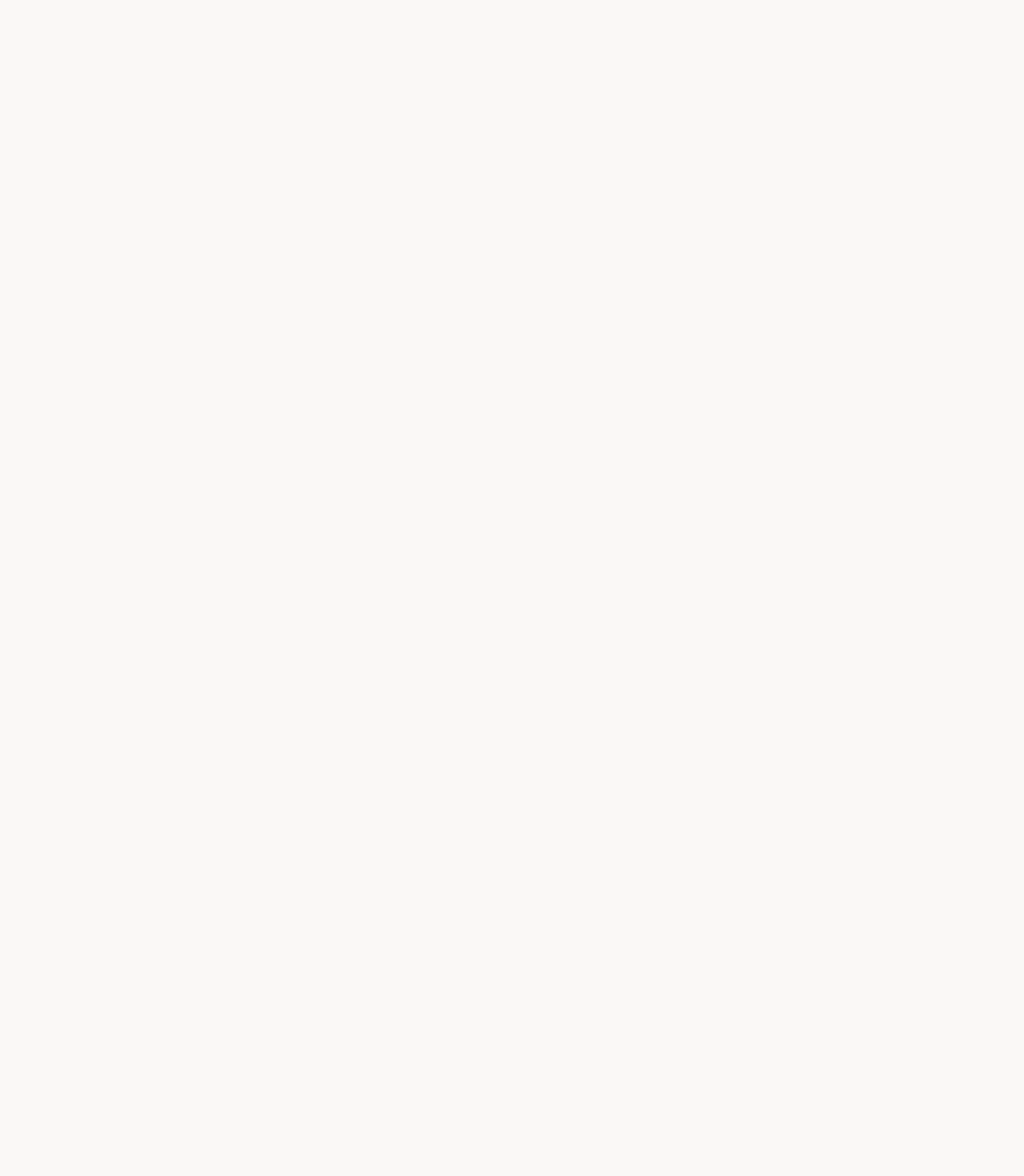
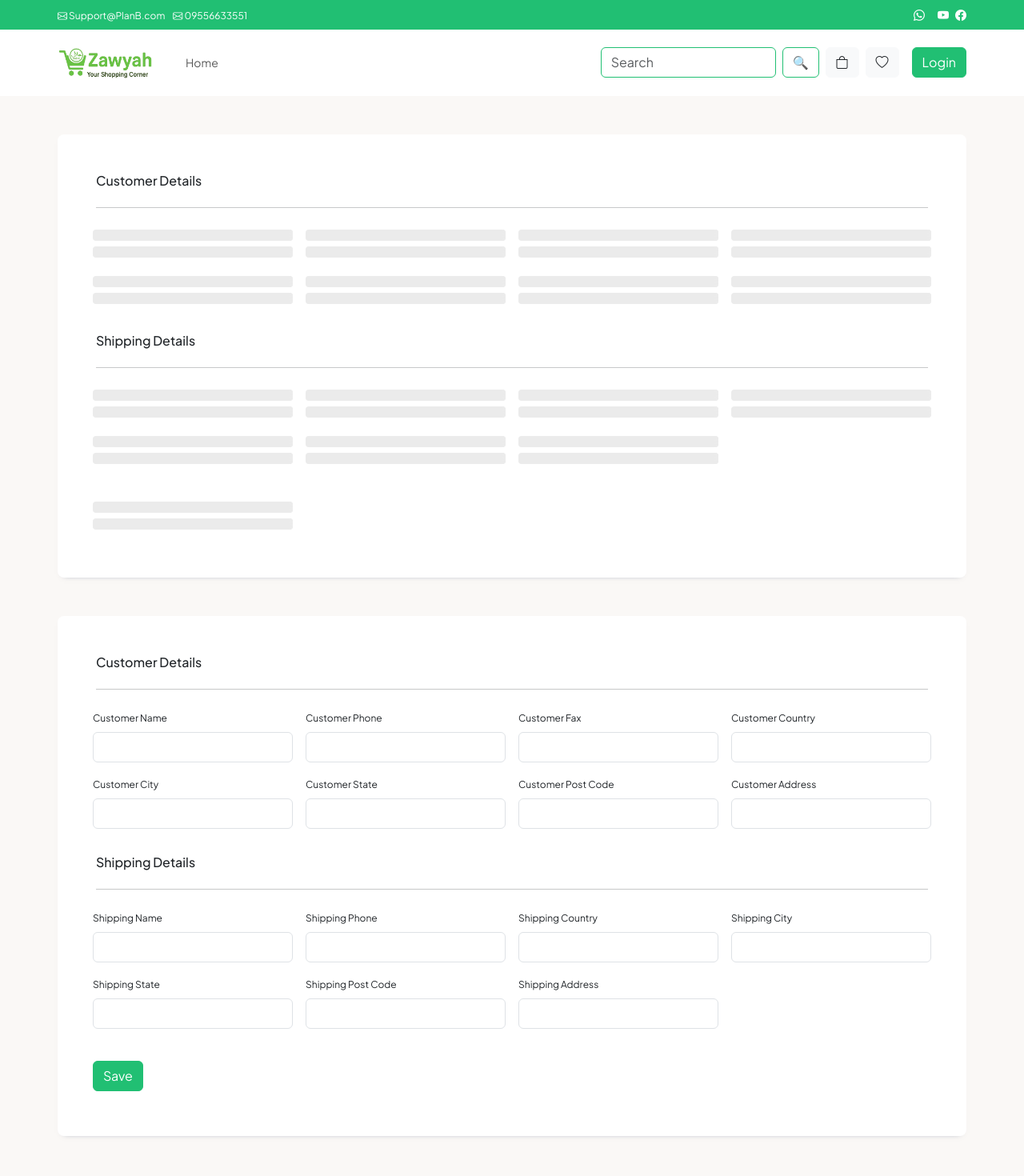
Before and after one commit to Parvez-pabel/mern_bcd_project, a React (Vite) app in the folder client/: page /profile in a window 1280 px wide. Before the commit this address had no page. Shown: the top 1470 px of the page at 80% size. Before the commit the page ends 800 px from the top, so only its background shows below. Built offline with nearby package versions, Linux system fonts and the light colour scheme.

Commit message:
profile page skeleton route set up

```diff
--- a/client/src/App.jsx
+++ b/client/src/App.jsx
@@ -15,6 +15,7 @@ import TermsPage from "./pages/TermsPage";
 import Login from "./components/user/Login";
 import LoginPage from "./pages/LoginPage";
 import OtpPage from "./pages/OtpPage";
+import ProfilePage from "./pages/ProfilePage";
 
 const App = () => {
   return (
@@ -36,6 +37,7 @@ const App = () => {
         //Login
         <Route path="/login" element={<LoginPage />} />
         <Route path="/otp" element={<OtpPage />} />
+        <Route path="/profile" element={<ProfilePage />} />
       </Routes>
     </BrowserRouter>
   );
--- a/client/src/components/user/Profile.jsx
+++ b/client/src/components/user/Profile.jsx
@@ -1,11 +1,85 @@
-import React from 'react';
+import React from "react";
 
 const Profile = () => {
-    return (
-        <div>
-
+  return (
+    <div className="container mt-5">
+      <div className="card p-5 rounded-3">
+        <h6>Customer Details</h6>
+        <hr />
+        <div className="row mb-4">
+          <div className="col-md-3 p-2">
+            <label className="form-label">Customer Name </label>
+            <input type="text" className="form-control " />
+          </div>
+          <div className="col-md-3 p-2">
+            <label className="form-label">Customer Phone </label>
+            <input type="text" className="form-control " />
+          </div>
+          <div className="col-md-3 p-2">
+            <label className="form-label">Customer Fax </label>
+            <input type="text" className="form-control " />
+          </div>
+          <div className="col-md-3 p-2">
+            <label className="form-label">Customer Country </label>
+            <input type="text" className="form-control " />
+          </div>
+          <div className="col-md-3 p-2">
+            <label className="form-label">Customer City </label>
+            <input type="text" className="form-control " />
+          </div>
+          <div className="col-md-3 p-2">
+            <label className="form-label">Customer State </label>
+            <input type="text" className="form-control " />
+          </div>
+          <div className="col-md-3 p-2">
+            <label className="form-label">Customer Post Code </label>
+            <input type="text" className="form-control " />
+          </div>
+          <div className="col-md-3 p-2">
+            <label className="form-label">Customer Address</label>
+            <input type="text" className="form-control " />
+          </div>
         </div>
-    );
+        <h6>Shipping Details</h6>
+        <hr />
+        <div className="row">
+          <div className="col-md-3 p-2">
+            <label className="form-label">Shipping Name </label>
+            <input type="text" className="form-control " />
+          </div>
+          <div className="col-md-3 p-2">
+            <label className="form-label">Shipping Phone </label>
+            <input type="text" className="form-control " />
+          </div>
+          <div className="col-md-3 p-2">
+            <label className="form-label">Shipping Country </label>
+            <input type="text" className="form-control " />
+          </div>
+          <div className="col-md-3 p-2">
+            <label className="form-label">Shipping City </label>
+            <input type="text" className="form-control " />
+          </div>
+          <div className="col-md-3 p-2">
+            <label className="form-label">Shipping State </label>
+            <input type="text" className="form-control " />
+          </div>
+          <div className="col-md-3 p-2">
+            <label className="form-label">Shipping Post Code </label>
+            <input type="text" className="form-control " />
+          </div>
+          <div className="col-md-3 p-2">
+            <label className="form-label">Shipping Address</label>
+            <input type="text" className="form-control " />
+          </div>
+        </div>
+        <div className="row mt-4">
+          <div className="col-md-3 p-2">
+            <button className="btn btn-success">Save</button>
+          </div>
+        </div>
+      </div>
+    </div>
+  );
 };
 
 export default Profile;
--- a/client/src/pages/ProfilePage.jsx
+++ b/client/src/pages/ProfilePage.jsx
@@ -1,11 +1,15 @@
-import React from 'react';
+import React from "react";
+import Layout from "../components/layout/Layout";
+import Profile from "./../components/user/Profile";
+import ProfileSkeleton from "../skeleton/ProfileSkeleton";
 
 const ProfilePage = () => {
-    return (
-        <div>
-
-        </div>
-    );
+  return (
+    <Layout>
+      <ProfileSkeleton />
+      <Profile />
+    </Layout>
+  );
 };
 
 export default ProfilePage;
--- a/client/src/skeleton/ProfileSkeleton.jsx
+++ b/client/src/skeleton/ProfileSkeleton.jsx
@@ -1,11 +1,71 @@
-import React from 'react';
+import React from "react";
+import Skeleton from "react-loading-skeleton";
 
 const ProfileSkeleton = () => {
-    return (
-        <div>
-
+  return (
+    <div className="container mt-5">
+      <div className="card p-5 rounded-3">
+        <h6>Customer Details</h6>
+        <hr />
+        <div className="row mb-4">
+          <div className="col-md-3 p-2">
+            <Skeleton count={2} />
+          </div>
+          <div className="col-md-3 p-2">
+            <Skeleton count={2} />
+          </div>
+          <div className="col-md-3 p-2">
+            <Skeleton count={2} />
+          </div>
+          <div className="col-md-3 p-2">
+            <Skeleton count={2} />
+          </div>
+          <div className="col-md-3 p-2">
+            <Skeleton count={2} />
+          </div>
+          <div className="col-md-3 p-2">
+            <Skeleton count={2} />
+          </div>
+          <div className="col-md-3 p-2">
+            <Skeleton count={2} />
+          </div>
+          <div className="col-md-3 p-2">
+            <Skeleton count={2} />
+          </div>
         </div>
-    );
+        <h6>Shipping Details</h6>
+        <hr />
+        <div className="row">
+          <div className="col-md-3 p-2">
+            <Skeleton count={2} />
+          </div>
+          <div className="col-md-3 p-2">
+            <Skeleton count={2} />
+          </div>
+          <div className="col-md-3 p-2">
+            <Skeleton count={2} />
+          </div>
+          <div className="col-md-3 p-2">
+            <Skeleton count={2} />
+          </div>
+          <div className="col-md-3 p-2">
+            <Skeleton count={2} />
+          </div>
+          <div className="col-md-3 p-2">
+            <Skeleton count={2} />
+          </div>
+          <div className="col-md-3 p-2">
+            <Skeleton count={2} />
+          </div>
+        </div>
+        <div className="row mt-4">
+          <div className="col-md-3 p-2">
+            <Skeleton count={2} />
+          </div>
+        </div>
+      </div>
+    </div>
+  );
 };
 
 export default ProfileSkeleton;
```
